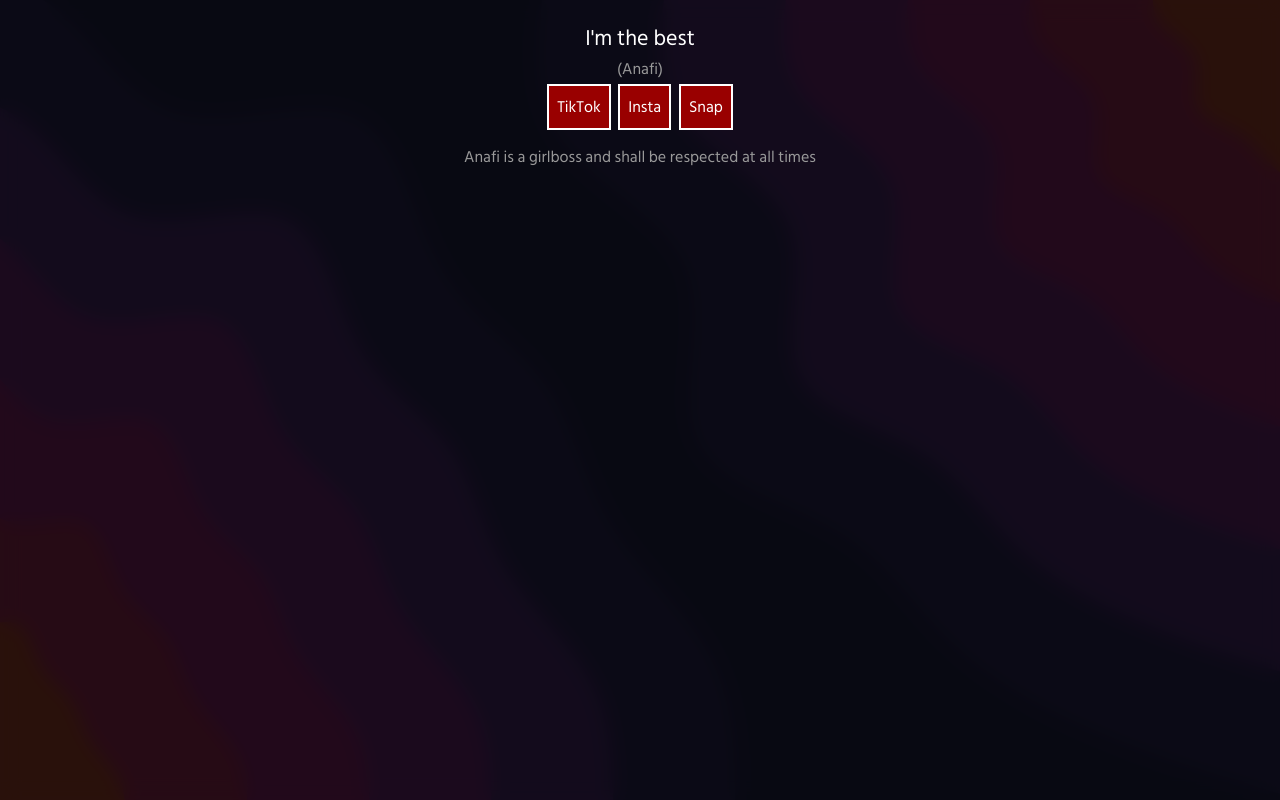
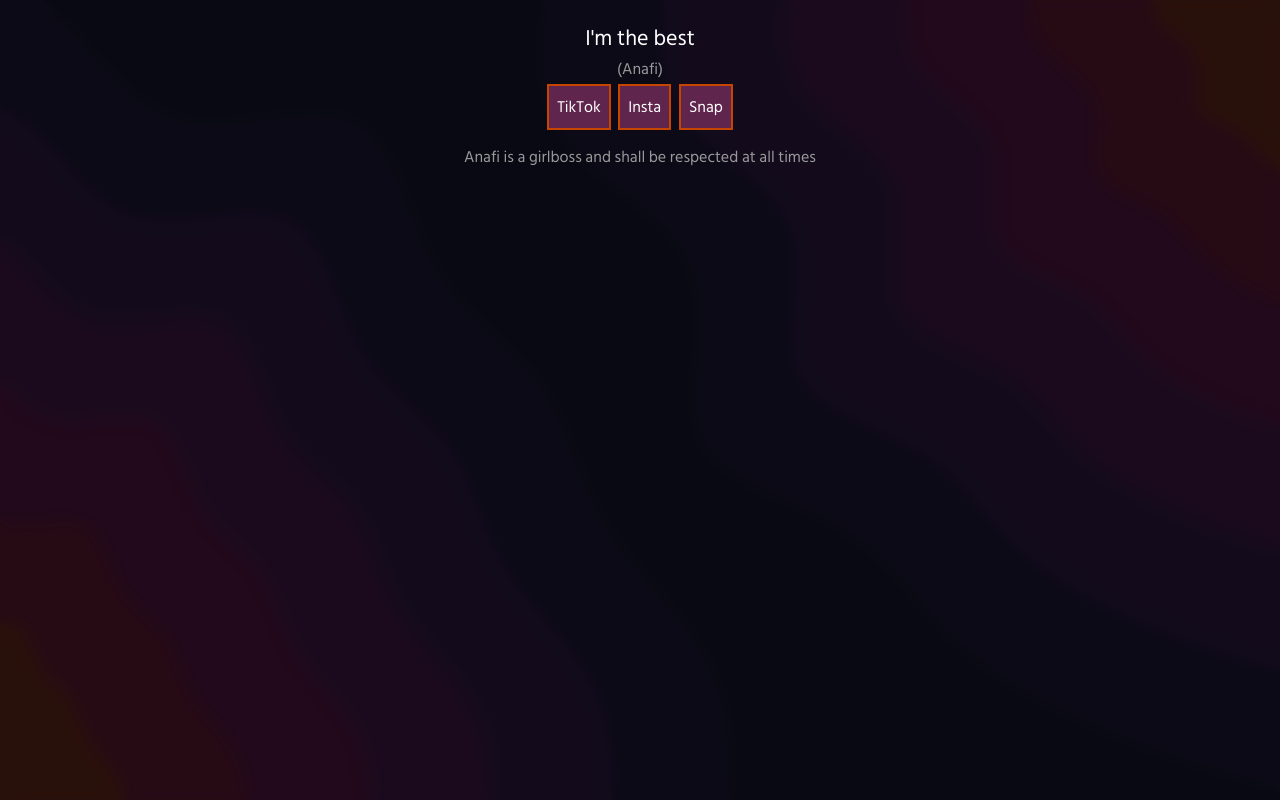
Before and after one commit to anafislay/anafislay.github.io, a plain HTML site: page index.html in a window 1280 px wide. Drawn offline with Linux system fonts and the light colour scheme.

Commit message:
Update index.html

```diff
--- a/index.html
+++ b/index.html
@@ -1,7 +1,7 @@
   </script>
 <style>
 .app {
-  background-color: #990000;
+  background-color: #5f254d;
   border: none;
   color: white;
   padding: 16px 16px;
@@ -11,7 +11,7 @@
   font-size: 16px;
   margin: 2px 2px;
   cursor: pointer;
-  border: 2px solid #fff;
+  border: 2px solid #c64600;
   transition: .1s;
   font-family: 'Hind Siliguri', sans-serif;
 }
```
